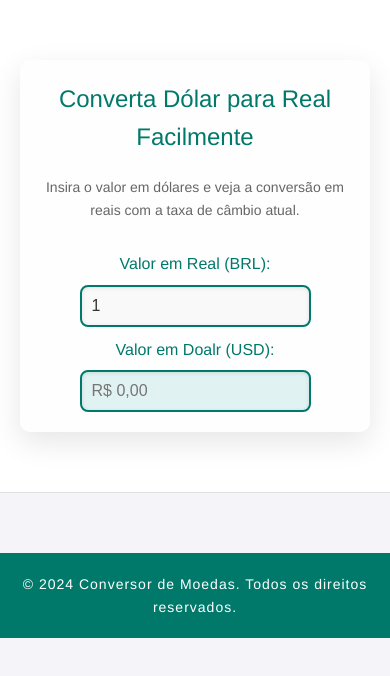
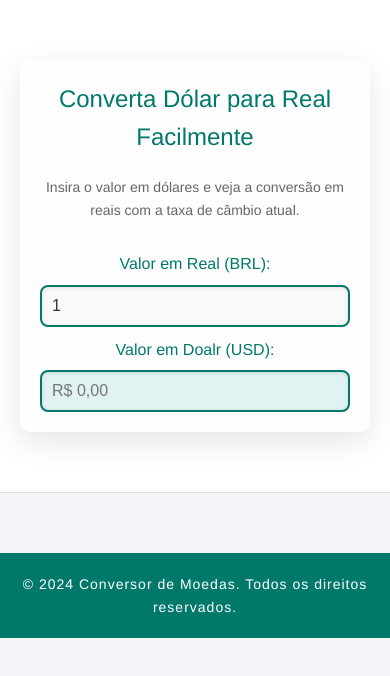
Before and after one commit to matheushslopesdev/conversorMoeda, a plain HTML site: page index.html in a window 390 px wide. Shown: the part 72-748 px from the top of the page. Drawn offline with Linux system fonts and the light colour scheme; no server answers.

Commit message:
Update style.css

```diff
--- a/assets/css/style.css
+++ b/assets/css/style.css
@@ -42,6 +42,7 @@ header h1 {
     box-shadow: 0px 10px 30px rgba(0, 0, 0, 0.1);
     border-radius: 10px;
     background-color: #fefefe;
+    width: 100%; /* Adicionado para garantir responsividade */
 }
 
 .hero h2 {
@@ -70,7 +71,7 @@ header h1 {
     justify-content: space-between;
     gap: 20px;
     width: 100%;
-    max-width: 600px;
+    flex-wrap: wrap; /* Permite que os inputs se ajustem em telas menores */
 }
 
 .converter label {
@@ -85,12 +86,14 @@ header h1 {
     padding: 15px;
     font-size: 20px;
     flex: 1;
+    min-width: 0; /* Garante que os inputs não estourem o container */
     border: 2px solid #00796b;
     border-radius: 8px;
     color: #333;
     background-color: #f9f9f9;
     transition: border-color 0.3s ease, background-color 0.3s ease;
     box-shadow: inset 0 1px 4px rgba(0, 0, 0, 0.1);
+    width: 100%; /* Garante que o input use 100% do espaço */
 }
 
 .converter input:focus {
@@ -140,7 +143,7 @@ footer p {
 /* Media Queries for Responsiveness */
 @media (max-width: 768px) {
     .converter .inputs {
-        flex-direction: column;
+        flex-direction: column; /* Coloca os inputs um embaixo do outro em telas menores */
         gap: 10px;
     }
 
```
